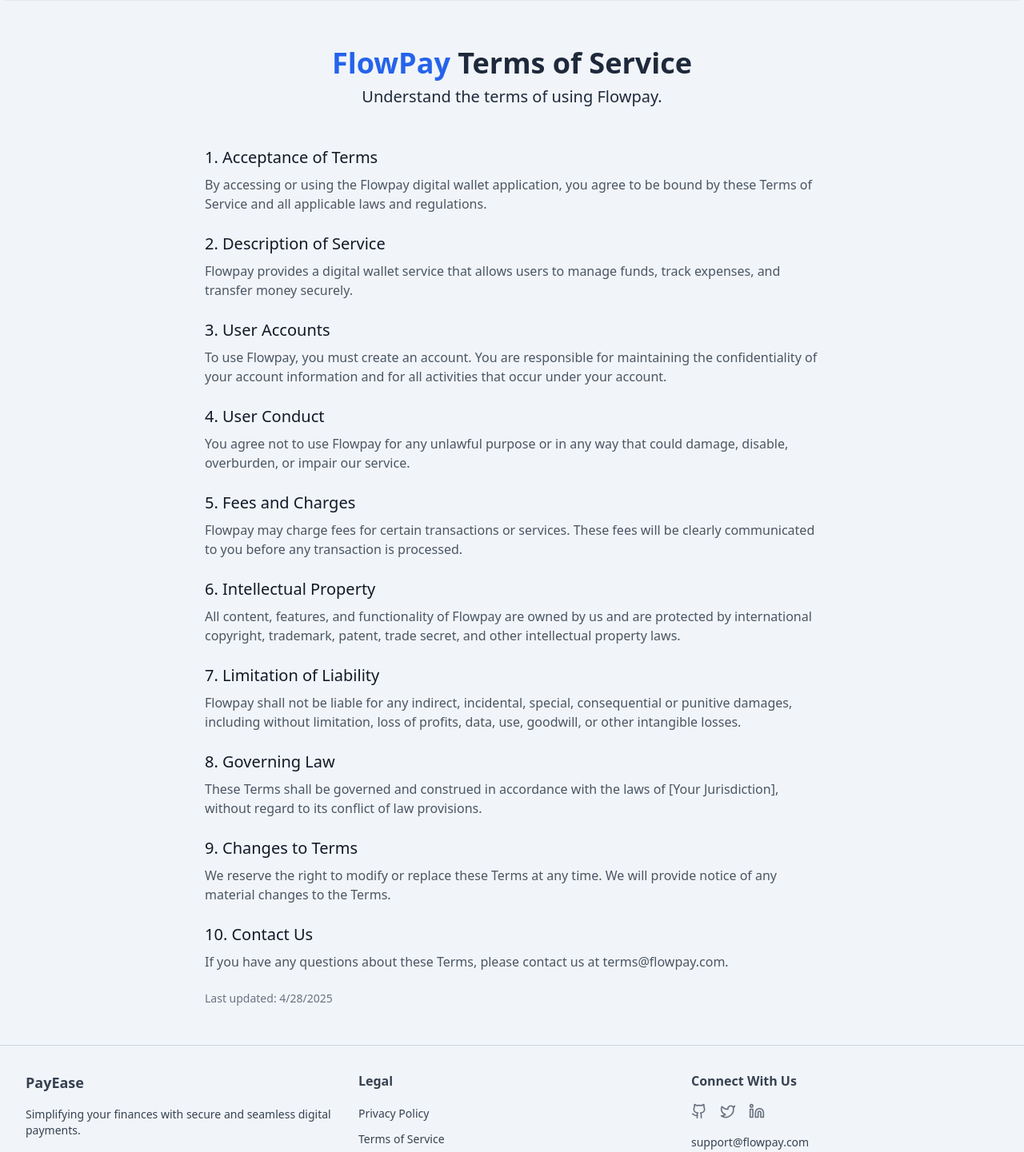
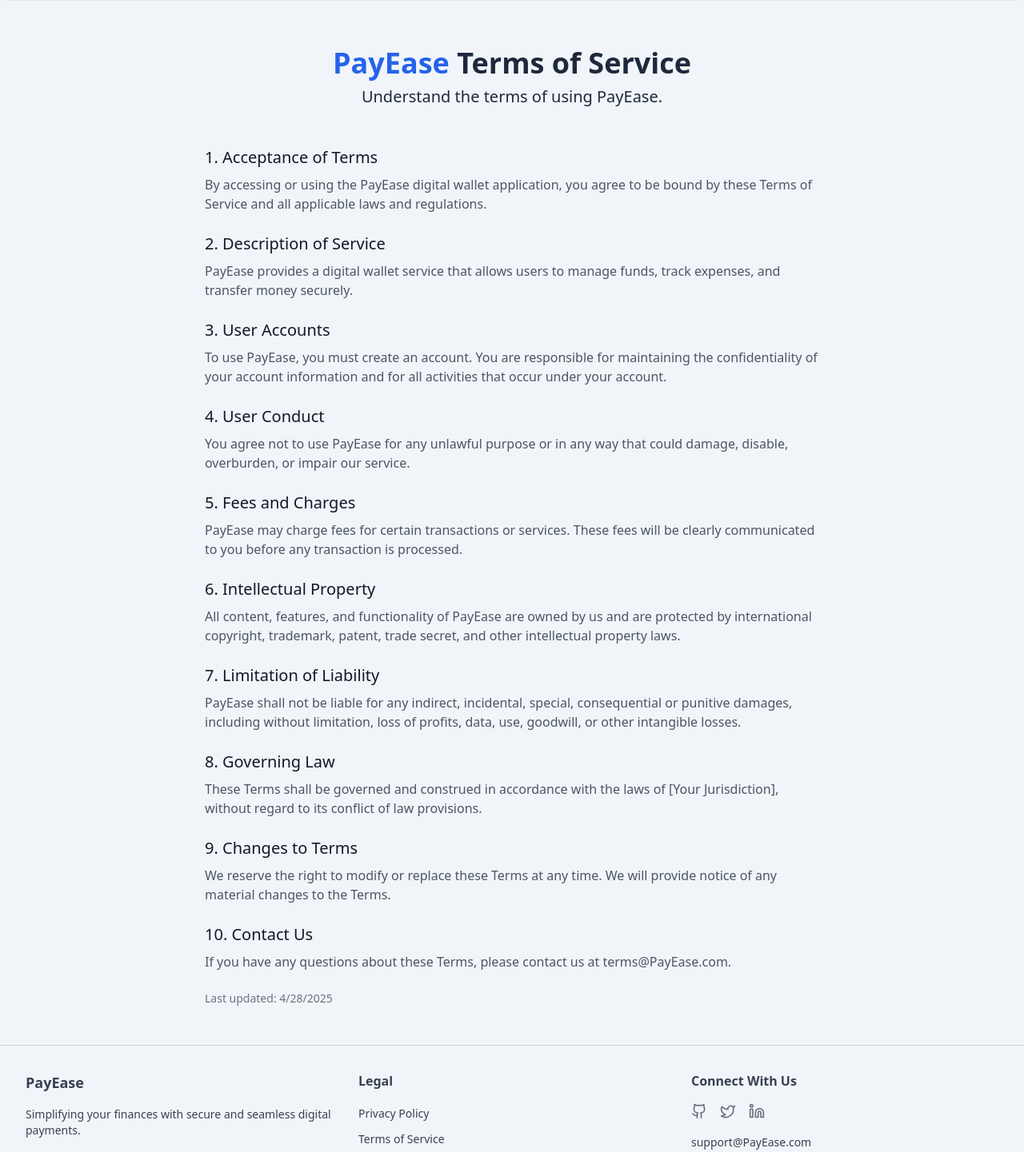
Before and after one commit to lokeshsainipilani/Paytm, a Next.js app in the folder apps/user-app/: page /terms in a window 1280 px wide. Shown: the part 69-1510 px from the top of the page at 80% size. Built offline with nearby package versions, Linux system fonts and the light colour scheme; no server answers.

Commit message:
change name

```diff
--- a/apps/user-app/app/(dashboard)/contact/page.tsx
+++ b/apps/user-app/app/(dashboard)/contact/page.tsx
@@ -23,7 +23,7 @@
       <div className="max-w-6xl mx-auto px-4 sm:px-6 lg:px-8 py-12">
         <div className="text-center mb-12">
           <h1 className="text-3xl sm:text-4xl font-extrabold text-slate-800">
-            <span className="text-blue-600">FlowPay </span>Contact Us
+            <span className="text-blue-600">PayEase </span>Contact Us
           </h1>
           <p className="mt-2 text-lg sm:text-xl text-slate-800">
             We're here to help with any questions or concerns
@@ -59,7 +59,7 @@
                 href="mailto:support@pankajams1234@gmail.com"
                 className="text-blue-600 font-medium hover:text-blue-800"
               >
-                support@flowpay.com
+                support@PayEase.com
               </a>
             </div>
           </div>
@@ -69,7 +69,7 @@
                 <MapPin className="mr-2 h-5 w-5 text-blue-600" />
                 Visit Us
               </h3>
-              <p className="text-gray-600 mb-2">123 FlowPay Street</p>
+              <p className="text-gray-600 mb-2">123 PayEase Street</p>
               <p className="text-gray-600">Fintech City, FP 12345</p>
             </div>
           </div>
--- a/apps/user-app/app/(dashboard)/dashboard/page.tsx
+++ b/apps/user-app/app/(dashboard)/dashboard/page.tsx
@@ -118,7 +118,7 @@
                 Add Funds
               </h3>
               <p className="text-gray-600 mb-4">
-                Top up your FlowPay wallet easily.
+                Top up your PayEase wallet easily.
               </p>
               <div className="pt-1">
                 <a
--- a/apps/user-app/app/(dashboard)/p2p/page.tsx
+++ b/apps/user-app/app/(dashboard)/p2p/page.tsx
@@ -95,8 +95,8 @@
 import { Metadata } from 'next'
 
 export const metadata: Metadata = {
-  title: 'P2P Transfer | Flowpay',
-  description: 'Fast and safe P2P transfers with Flowpay digital wallet application',
+  title: 'P2P Transfer | PayEase',
+  description: 'Fast and safe P2P transfers with PayEase digital wallet application',
 }
 
 export default function () {
--- a/apps/user-app/app/(dashboard)/transactions/page.tsx
+++ b/apps/user-app/app/(dashboard)/transactions/page.tsx
@@ -7,8 +7,8 @@
 const prisma = new PrismaClient();
 
 export const metadata: Metadata = {
-  title: 'Transactions | Flowpay',
-  description: 'Track all your transactions effortlessly with Flowpay digital wallet application',
+  title: 'Transactions | PayEase',
+  description: 'Track all your transactions effortlessly with PayEase digital wallet application',
 }
 
 async function getsentP2PTranscations() {
--- a/apps/user-app/app/(dashboard)/transfer/page.tsx
+++ b/apps/user-app/app/(dashboard)/transfer/page.tsx
@@ -64,7 +64,7 @@
 //       <div className="w-full mt-10 ">
 //         <div className="text-2xl  md:text-4xl pt-8 mb-8 font-bold text-violet-600 flex flex-col items-center">
 //           <h1 className="text-3xl md:text-4xl font-extrabold text-slate-800">
-//             <span className="text-blue-600">FlowPay </span>Transfer
+//             <span className="text-blue-600">PayEase </span>Transfer
 //           </h1>
 //           <p className="mt-2 text-lg md:text-xl text-slate-800 font-normal">
 //             Transfer funds seamlessly
--- a/apps/user-app/app/auth/page.tsx
+++ b/apps/user-app/app/auth/page.tsx
@@ -27,11 +27,11 @@
 
     if (res?.status === 201) {
       toast.success(
-        "Welcome to FlowPay! Your account has been created successfully.",
+        "Welcome to PayEase! Your account has been created successfully.",
       );
       router.push("/dashboard");
     } else if (res?.status === 200) {
-      toast.success("You've successfully logged in to your FlowPay account.");
+      toast.success("You've successfully logged in to your PayEase account.");
       router.push("/dashboard");
     } else {
       setError("Invalid phone number or password. Please try again.");
@@ -43,7 +43,7 @@
       <div className="bg-white rounded-lg shadow-xl p-8 max-w-md w-full">
         <div className="text-center mb-8">
           <h1 className="text-3xl font-bold text-gray-900">
-            Welcome to <span className="text-blue-600 font-bold">FlowPay</span>
+            Welcome to <span className="text-blue-600 font-bold">PayEase</span>
           </h1>
           <p className="text-gray-600 mt-2">Login or create your account</p>
         </div>
@@ -103,7 +103,7 @@
           </button>
         </form>
         <p className="mt-4 text-sm text-center text-gray-600">
-          By continuing, you agree to FlowPay's Terms of Service and Privacy
+          By continuing, you agree to PayEase's Terms of Service and Privacy
           Policy.
         </p>
       </div>
--- a/apps/user-app/app/home/page.tsx
+++ b/apps/user-app/app/home/page.tsx
@@ -3,7 +3,7 @@
 
 export const metadata: Metadata = {
   title: "Home | PayEase",
-  description: "Welcome to the Flowpay digital wallet application",
+  description: "Welcome to the PayEase digital wallet application",
 };
 
 export default function Home() {
--- a/apps/user-app/app/privacy/page.tsx
+++ b/apps/user-app/app/privacy/page.tsx
@@ -1,8 +1,8 @@
 import { Metadata } from 'next';
 
 export const metadata: Metadata = {
-  title: 'Privacy Policy | Flowpay',
-  description: 'Privacy Policy for Flowpay digital wallet application',
+  title: 'Privacy Policy | PayEase',
+  description: 'Privacy Policy for PayEase digital wallet application',
 };
 
 export default function PrivacyPolicyPage() {
@@ -11,7 +11,7 @@
       <div className="max-w-3xl mx-auto pt-20">
         <div className="text-center mb-12">
           <h1 className="text-3xl sm:text-4xl font-extrabold text-slate-800">
-            <span className="text-blue-600">FlowPay </span>Privacy Policy
+            <span className="text-blue-600">PayEase </span>Privacy Policy
           </h1>
           <p className="mt-2 text-lg sm:text-xl text-slate-800">
             How we handle your information.
@@ -23,7 +23,7 @@
               1. Introduction
             </h2>
             <p>
-              Welcome to Flowpay's Privacy Policy. This policy describes how we
+              Welcome to PayEase's Privacy Policy. This policy describes how we
               collect, use, and protect your personal information when you use
               our digital wallet application.
             </p>
@@ -102,7 +102,7 @@
             </h2>
             <p>
               If you have any questions about this privacy policy, please
-              contact us at privacy@flowpay.com.
+              contact us at privacy@PayEase.com.
             </p>
           </section>
 
--- a/apps/user-app/app/terms/page.tsx
+++ b/apps/user-app/app/terms/page.tsx
@@ -1,8 +1,8 @@
 import { Metadata } from "next";
 
 export const metadata: Metadata = {
-  title: "Terms of Service | Flowpay",
-  description: "Terms of Service for Flowpay digital wallet application",
+  title: "Terms of Service | PayEase",
+  description: "Terms of Service for PayEase digital wallet application",
 };
 
 export default function TermsOfServicePage() {
@@ -11,10 +11,10 @@
       <div className="max-w-3xl mx-auto pt-20">
         <div className="text-center mb-12">
           <div className="text-3xl sm:text-4xl font-extrabold text-blue-600">
-            FlowPay <span className="text-slate-800">Terms of Service</span>{" "}
+            PayEase <span className="text-slate-800">Terms of Service</span>{" "}
           </div>
           <div className="mt-2 text-lg sm:text-xl text-slate-800">
-            Understand the terms of using Flowpay.
+            Understand the terms of using PayEase.
           </div>
         </div>
         <div className="space-y-6 text-gray-600">
@@ -23,7 +23,7 @@
               1. Acceptance of Terms
             </h2>
             <p>
-              By accessing or using the Flowpay digital wallet application, you
+              By accessing or using the PayEase digital wallet application, you
               agree to be bound by these Terms of Service and all applicable
               laws and regulations.
             </p>
@@ -34,7 +34,7 @@
               2. Description of Service
             </h2>
             <p>
-              Flowpay provides a digital wallet service that allows users to
+              PayEase provides a digital wallet service that allows users to
               manage funds, track expenses, and transfer money securely.
             </p>
           </section>
@@ -44,7 +44,7 @@
               3. User Accounts
             </h2>
             <p>
-              To use Flowpay, you must create an account. You are responsible
+              To use PayEase, you must create an account. You are responsible
               for maintaining the confidentiality of your account information
               and for all activities that occur under your account.
             </p>
@@ -55,7 +55,7 @@
               4. User Conduct
             </h2>
             <p>
-              You agree not to use Flowpay for any unlawful purpose or in any
+              You agree not to use PayEase for any unlawful purpose or in any
               way that could damage, disable, overburden, or impair our service.
             </p>
           </section>
@@ -65,7 +65,7 @@
               5. Fees and Charges
             </h2>
             <p>
-              Flowpay may charge fees for certain transactions or services.
+              PayEase may charge fees for certain transactions or services.
               These fees will be clearly communicated to you before any
               transaction is processed.
             </p>
@@ -76,7 +76,7 @@
               6. Intellectual Property
             </h2>
             <p>
-              All content, features, and functionality of Flowpay are owned by
+              All content, features, and functionality of PayEase are owned by
               us and are protected by international copyright, trademark,
               patent, trade secret, and other intellectual property laws.
             </p>
@@ -87,7 +87,7 @@
               7. Limitation of Liability
             </h2>
             <p>
-              Flowpay shall not be liable for any indirect, incidental, special,
+              PayEase shall not be liable for any indirect, incidental, special,
               consequential or punitive damages, including without limitation,
               loss of profits, data, use, goodwill, or other intangible losses.
             </p>
@@ -120,7 +120,7 @@
             </h2>
             <p>
               If you have any questions about these Terms, please contact us at
-              terms@flowpay.com.
+              terms@PayEase.com.
             </p>
           </section>
 
--- a/apps/user-app/components/Footer.tsx
+++ b/apps/user-app/components/Footer.tsx
@@ -9,7 +9,7 @@
 
 export const Footer: React.FC<FooterProps> = ({
   year = new Date().getFullYear(),
-  email = "support@flowpay.com",
+  email = "support@PayEase.com",
 }) => {
   return (
     <footer className="bg-slate-100 text-gray-700 py-8 border-t border-slate-300">
@@ -89,7 +89,7 @@
         </div>
 
         <div className="mt-8 pt-8 border-t border-slate-300 text-center text-sm text-gray-500">
-          <p>PayEase is a registered trademark of FlowPay, Inc.</p>
+          <p>PayEase is a registered trademark of PayEase, Inc.</p>
         </div>
       </div>
     </footer>
--- a/apps/user-app/components/HeroSection.tsx
+++ b/apps/user-app/components/HeroSection.tsx
@@ -121,12 +121,12 @@
             <h1 className="text-5xl font-extrabold tracking-tight text-gray-900 sm:text-6xl md:text-7xl">
               Simplify Your Finances with{' '}
               <span className="bg-gradient-to-r from-blue-600 to-indigo-600 bg-clip-text text-transparent">
-                FlowPay
+                PayEase
               </span>
             </h1>
             <p className="mt-6 max-w-2xl mx-auto text-xl text-gray-600">
               Experience seamless fund management, expense tracking, and secure
-              money transfers with FlowPay - your all-in-one digital e-wallet
+              money transfers with PayEase - your all-in-one digital e-wallet
               solution.
             </p>
           </motion.div>
@@ -157,7 +157,7 @@
           className="mt-32"
         >
           <h2 className="text-3xl font-bold text-center text-gray-900 mb-16">
-            Why FlowPay Stands Out
+            Why PayEase Stands Out
           </h2>
           <div className="grid md:grid-cols-3 gap-12">
             <BenefitItem
@@ -204,7 +204,7 @@
           className="mt-32"
         >
           <h2 className="text-3xl font-bold text-center text-gray-900 mb-16">
-            How FlowPay Works
+            How PayEase Works
           </h2>
           <div className="grid md:grid-cols-3 gap-12">
             <HowItWorksStep
@@ -215,7 +215,7 @@
             <HowItWorksStep
               number={2}
               title="Add Funds"
-              description="Easily transfer money from your bank account to your FlowPay wallet."
+              description="Easily transfer money from your bank account to your PayEase wallet."
             />
             <HowItWorksStep
               number={3}
@@ -237,11 +237,11 @@
           </h2>
           <p className="text-xl text-gray-600 mb-12 max-w-2xl mx-auto">
             Join thousands of users who are already enjoying the benefits of
-            FlowPay. Start your journey to smarter financial management today.
+            PayEase. Start your journey to smarter financial management today.
           </p>
           <Link href="/api/auth/signin">
             <button className="group relative inline-flex items-center justify-center rounded-full bg-gradient-to-r from-blue-600 to-indigo-600 px-8 py-4 text-lg font-medium text-white hover:from-blue-700 hover:to-indigo-700 transition-all duration-200 shadow-lg hover:shadow-xl">
-              Create Your FlowPay Account
+              Create Your PayEase Account
               <ArrowRight className="ml-2 h-6 w-6 transform transition-transform group-hover:translate-x-1" />
             </button>
           </Link>
```
